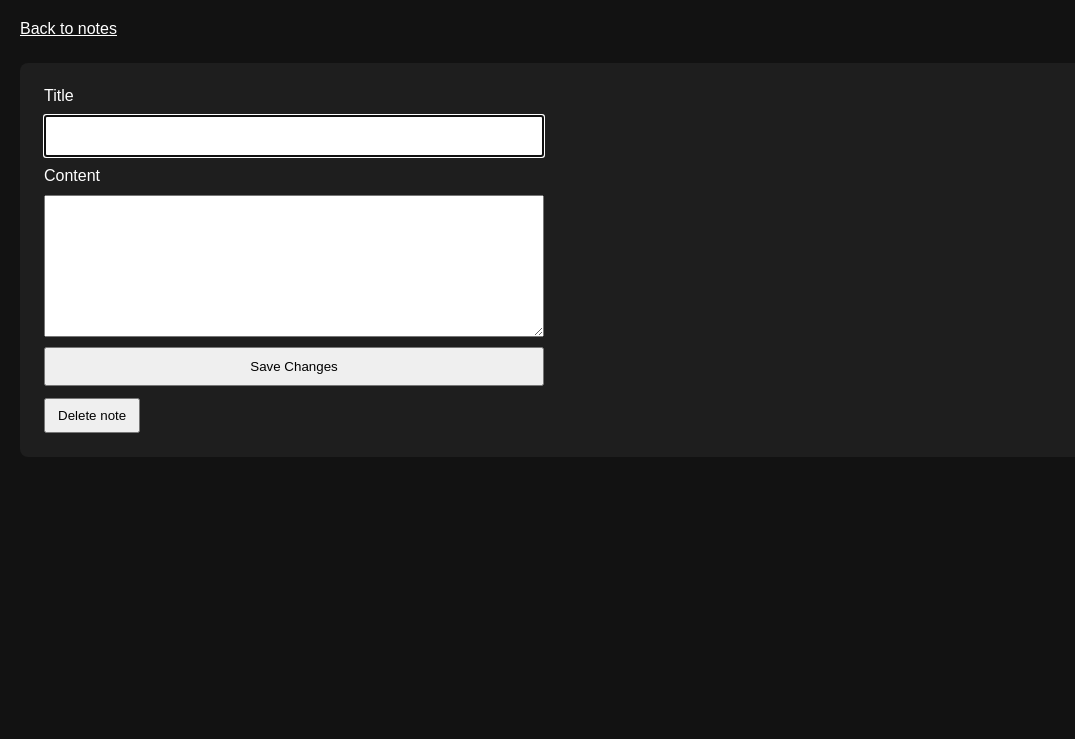
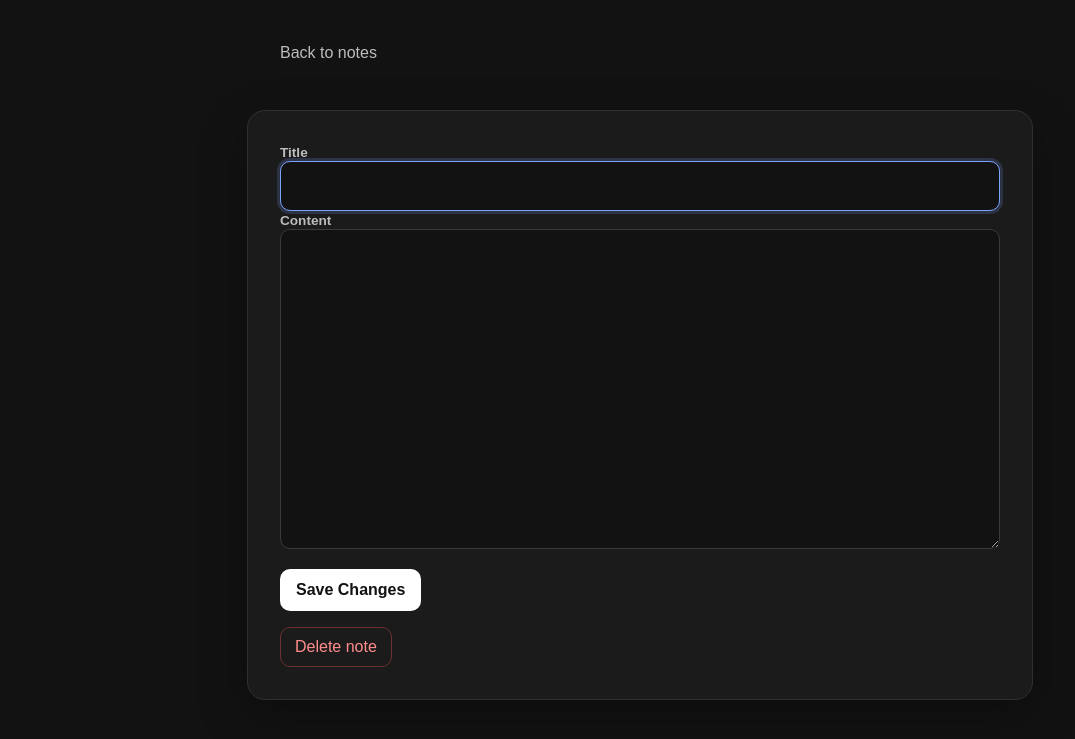
Before and after one commit to duckmxx/duck-notes, a Flask app: template templates/note.html in a window 1280 px wide. Shown: the top 739 px of the page, without its empty margins (0-1075 px from the left). Run offline with Flask 3, Linux system fonts and the light colour scheme; the template is opened without the code that fills it, so the values that code supplies are empty.

Commit message:
Deletion of empty notes, way better css styling and a div header wrapper thingy for home.html, rewritten edit func, all funcs have debug and print messages

```diff
--- a/app.py
+++ b/app.py
@@ -1,5 +1,5 @@
 from flask import Flask, render_template, request, redirect
-from notes import check_create_file, read_json, file_path, create_empty_note, edit_note, delete_note
+from notes import check_create_file, read_json, file_path, create_empty_note, edit_note, delete_note, delete_empty_notes
 
 app = Flask(__name__)
 
@@ -8,6 +8,7 @@ check_create_file(file_path)
 
 @app.route("/")
 def home():
+    delete_empty_notes(file_path)
     return render_template(
         "home.html",
         name="Yanny",
@@ -61,4 +62,4 @@ def delete_note_route(note_id):
 
 
 if __name__ == "__main__":
-    app.run()
+    app.run(host="0.0.0.0", port=5000)
--- a/notes.py
+++ b/notes.py
@@ -46,20 +46,29 @@ def create_empty_note(file_path):
 
     notes.append(note)
     write_json(notes, file_path)
+    print(f"Note {note['id']} appended.")
     return note
-    print("Note appended.\n")
 
 def edit_note(file_path, note_id, new_title=None, new_content=None):
     notes = read_json(file_path)
 
     for note in notes:
         if note["id"] == note_id:
-            if new_title is not None:
+
+            changed_fields=[]
+
+            if new_title is not None and new_title != note["title"]:
                 note["title"] = new_title
-            if new_content is not None:
+                changed_fields.append("title")
+            if new_content is not None and new_content != note["content"]:
                 note["content"] = new_content
+                changed_fields.append("content")
             write_json(notes, file_path)
+            print(f"Edited note: {note_id}: {', '.join(changed_fields) if changed_fields else 'no changes'}")
+
             return True
+
+    print(f"Edit failed: note not found {note_id}")
 
     return False
 
@@ -70,9 +79,37 @@ def delete_note(file_path, note_id):
     for index, note in enumerate(notes):
         if note["id"] == note_id:
             deleted_note = notes.pop(index)
+            write_json(notes, file_path)
+            print(f"Deleted note: {note['id']}")
 
-            write_json(notes, file_path)
             return deleted_note
+
+
+
+def delete_empty_notes(file_path):
+    notes = read_json(file_path)
+
+    kept_notes = []
+    deleted_count = 0
+
+    for note in notes:
+        title = note["title"].strip()
+        content = note["title"].strip()
+
+        if title or content:
+            kept_notes.append(note)
+        else:
+            deleted_count += 1
+            print(f"Deleted empty note: {note['id']}")
+
+    if deleted_count > 0:
+        write_json(kept_notes, file_path)
+        print(f"Cleanup finished: removed {deleted_count} empty note(s)")
+    else:
+        print("No empty notes found")
+
+
+
 
 
 
--- a/static/style.css
+++ b/static/style.css
@@ -34,11 +83,15 @@ body {
 }
 
 .full-note {
-    max-width: 1500px;
-    margin: 25px auto;
-    padding: 24px;
-    background: #1e1e1e;
-    border-radius: 8px;
+    width: min(100%, 720px);
+    margin: 48px auto;
+    padding: 32px;
+
+    background: #1b1b1b;
+    border: 1px solid #303030;
+    border-radius: 18px;
+
+    box-shadow: 0 18px 50px rgba(0, 0, 0, 0.28);
 }
 
 .full-note p {
@@ -46,35 +99,103 @@ body {
 }
 
 .back-link {
+    display: block;
+    width: min(100%, 720px);
+    margin: 24px auto 0;
+
+    color: #bdbdbd;
+    text-decoration: none;
+}
+
+.back-link:hover {
     color: white;
 }
 
 .note-form {
-    display: flex;
-    flex-direction: column;
-    gap: 10px;
+    max-width: none;
+    gap: 8px;
+}
 
-    max-width: 500px;
+.note-form label {
+    margin-top: 12px;
+    color: #bdbdbd;
+    font-size: 0.85rem;
+    font-weight: 600;
 }
 
 .note-form input,
 .note-form textarea {
-    padding: 10px;
+    box-sizing: border-box;
+    width: 100%;
+
+    padding: 13px 14px;
+
+    background: #121212;
+    color: white;
+    border: 1px solid #3a3a3a;
+    border-radius: 10px;
+
     font: inherit;
+    outline: none;
+
+    transition: border-color 0.15s ease, box-shadow 0.15s ease;
+}
+
+.note-form input {
+    font-size: 1.2rem;
+    font-weight: 600;
 }
 
 .note-form textarea {
-    min-height: 120px;
+    min-height: 320px;
+    line-height: 1.55;
     resize: vertical;
 }
 
+.note-form input:focus,
+.note-form textarea:focus {
+    border-color: #7aa2ff;
+    box-shadow: 0 0 0 3px rgba(122, 162, 255, 0.18);
+}
+
 .note-form button {
-    padding: 10px;
+    margin-top: 16px;
+    padding: 12px 16px;
+
+    background: #ffffff;
+    color: #121212;
+    border: none;
+    border-radius: 10px;
+
+    font: inherit;
+    font-weight: 700;
+    cursor: pointer;
+
+    transition: transform 0.15s ease, background 0.15s ease;
+}
+
+.note-form button:hover {
+    background: #dddddd;
+    transform: translateY(-1px);
+}
+
+.note-form button:active {
+    transform: scale(0.98);
+}
+
+.delete-btn {
+    margin-top: 16px;
+    padding: 10px 14px;
+
+    background: transparent;
+    color: #ff8d8d;
+    border: 1px solid #6b3030;
+    border-radius: 10px;
+
+    font: inherit;
     cursor: pointer;
 }
 
-.delete-btn {
-    margin-top: 12px;
-    padding: 8px 12px;
-    cursor: pointer;
+.delete-btn:hover {
+    background: #3a1c1c;
 }
--- a/templates/note.html
+++ b/templates/note.html
@@ -16,7 +16,7 @@
             <input id="title" name="title" value="{{ note.title }}" required autofocus>
 
             <label for="content">Content</label>
-            <textarea id="content" name="content" required>{{ note.content }}</textarea>
+            <textarea id="content" name="content">{{ note.content }}</textarea>
 
             <button type="submit">Save Changes</button>
         </form>
```
Also changed, not shown: other parts of static/style.css (+49 -0 lines), templates/home.html (+6 -4 lines).
